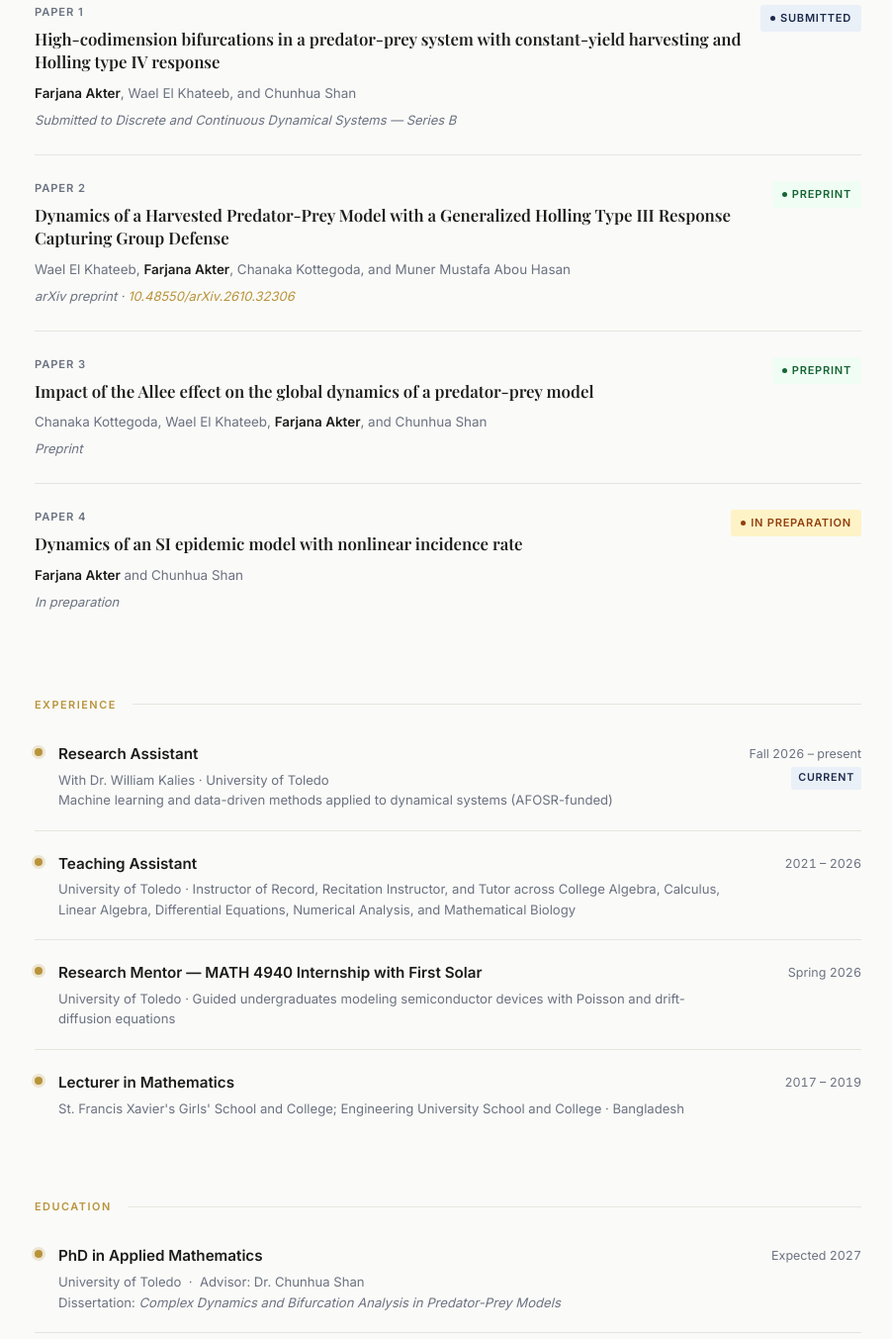
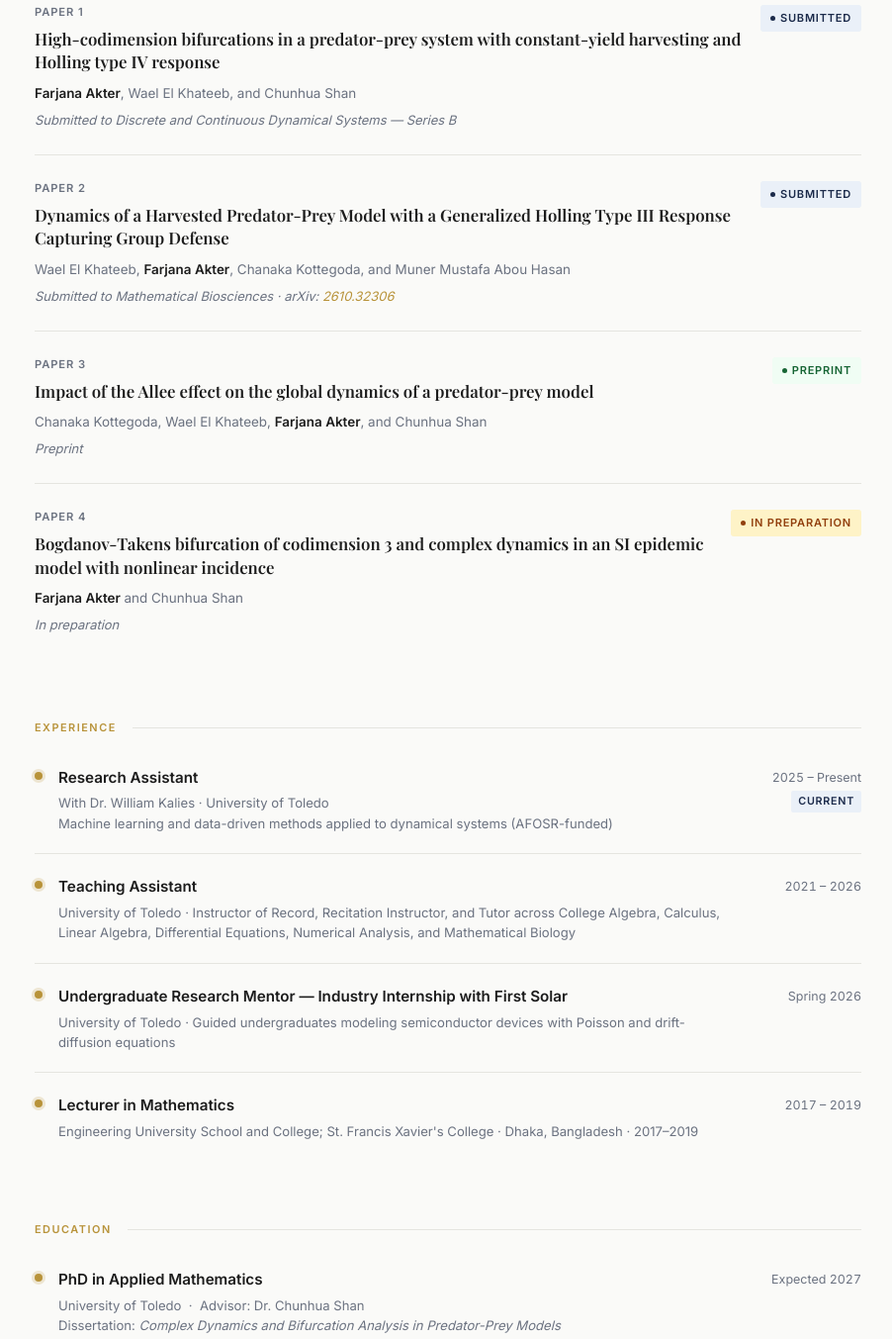
Before and after one commit to FarjanaAkter127/FarjanaAkter127.github.io, a plain HTML site: page index.html in a window 1280 px wide. Shown: the part 1081-2434 px from the top of the page at 99% size, without its empty margins (187-1089 px from the left). Drawn offline with nearby package versions, Linux system fonts and the light colour scheme; a web font is replaced by a local one.

Commit message:
Add files via upload

```diff
--- a/index.html
+++ b/index.html
@@ -625,9 +625,9 @@ footer {
           <div class="paper-authors">
             Wael El Khateeb, <strong>Farjana Akter</strong>, Chanaka Kottegoda, and Muner Mustafa Abou Hasan
           </div>
-          <div class="paper-venue">arXiv preprint · <a href="https://doi.org/10.48550/arXiv.2610.32306" target="_blank" rel="noopener" style="color:var(--gold);">10.48550/arXiv.2610.32306</a></div>
+          <div class="paper-venue">Submitted to <em>Mathematical Biosciences</em> · arXiv: <a href="https://doi.org/10.48550/arXiv.2610.32306" target="_blank" rel="noopener" style="color:var(--gold);">2610.32306</a></div>
         </div>
-        <span class="badge badge-preprint"><span class="badge-dot"></span>Preprint</span>
+        <span class="badge badge-submitted"><span class="badge-dot"></span>Submitted</span>
       </div>
 
       <div class="paper">
@@ -648,7 +648,7 @@ footer {
         <div class="paper-left">
           <div class="paper-num">Paper 4</div>
           <div class="paper-title">
-            Dynamics of an SI epidemic model with nonlinear incidence rate
+            Bogdanov-Takens bifurcation of codimension 3 and complex dynamics in an SI epidemic model with nonlinear incidence
           </div>
           <div class="paper-authors">
             <strong>Farjana Akter</strong> and Chunhua Shan
@@ -680,7 +680,7 @@ footer {
           </div>
         </div>
         <div class="entry-period">
-          Fall 2026 – present<br>
+          2025 – Present<br>
           <span class="entry-current">Current</span>
         </div>
       </div>
@@ -700,7 +700,7 @@ footer {
         <div class="entry-dot-line">
           <div class="entry-dot"></div>
           <div>
-            <div class="entry-title">Research Mentor — MATH 4940 Internship with First Solar</div>
+            <div class="entry-title">Undergraduate Research Mentor — Industry Internship with First Solar</div>
             <div class="entry-sub">University of Toledo · Guided undergraduates modeling semiconductor devices with Poisson and drift-diffusion equations</div>
           </div>
         </div>
@@ -712,7 +712,7 @@ footer {
           <div class="entry-dot"></div>
           <div>
             <div class="entry-title">Lecturer in Mathematics</div>
-            <div class="entry-sub">St. Francis Xavier's Girls' School and College; Engineering University School and College · Bangladesh</div>
+            <div class="entry-sub">Engineering University School and College; St. Francis Xavier's College · Dhaka, Bangladesh · 2017–2019</div>
           </div>
         </div>
         <div class="entry-period">2017 – 2019</div>
```
